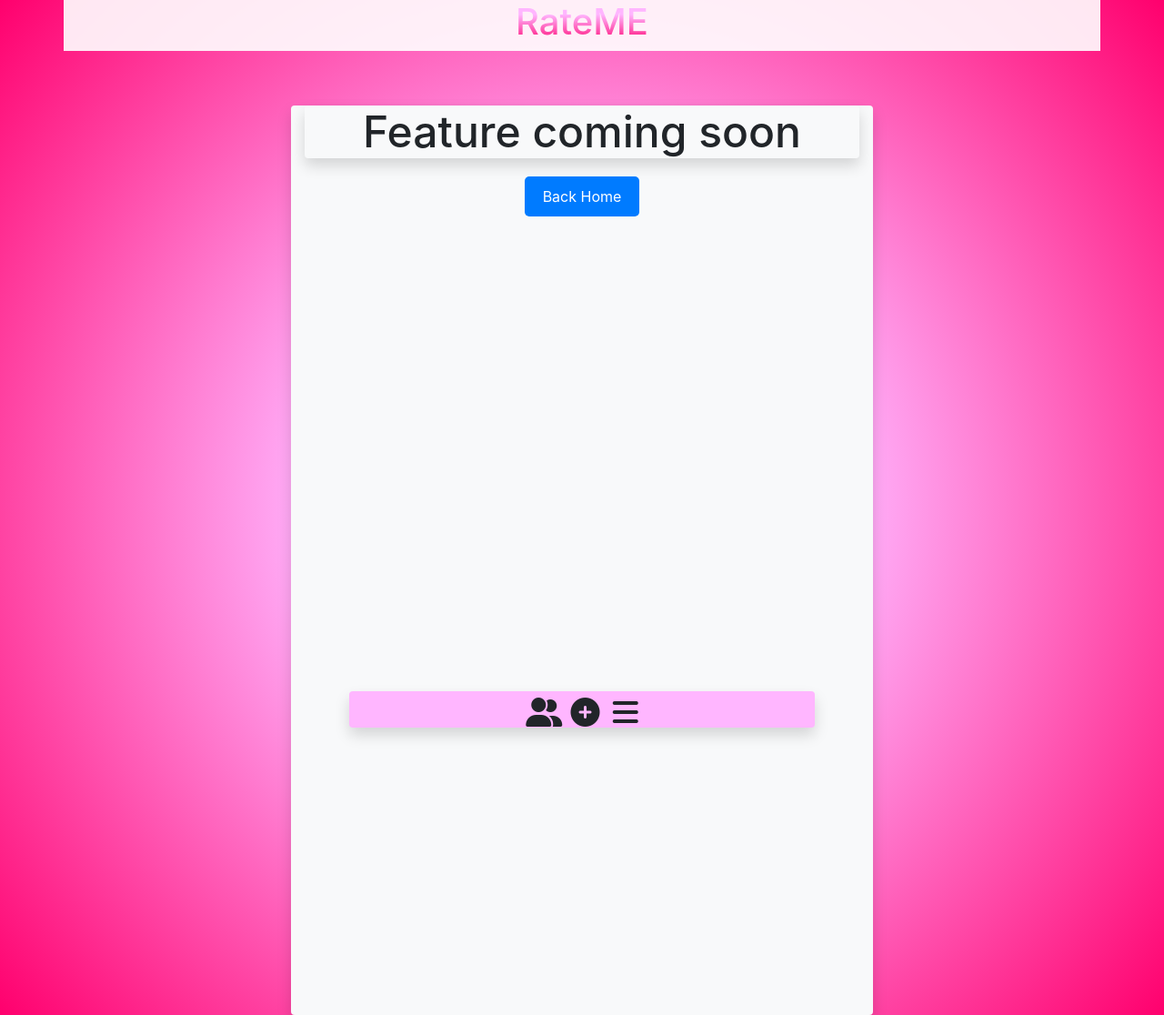
After one commit to CyberHummel/Rate-ME, a PHP site: page /friends.php in a window 1280 px wide. The commit adds this page. Shown: the whole page at 91% size. Run offline with PHP 8.4, Linux system fonts and the light colour scheme; some libraries are stand-ins or nearby versions.

```diff
--- /dev/null
+++ b/App/Frontend/friends.php
@@ -0,0 +1,53 @@
+<!DOCTYPE html>
+<html lang="en">
+<head>
+    <meta charset="UTF-8">
+    <meta name="viewport" content="width=device-width, initial-scale=1.0">
+    <title>Welcome Home!</title>
+    <link rel="stylesheet" href="home.css"> <!-- Styling -->
+    <link rel="stylesheet" href="https://cdn.jsdelivr.net/npm/bootstrap@4.1.3/dist/css/bootstrap.min.css" crossorigin="anonymous"> <!-- Bootstrap -->
+    <script src="https://kit.fontawesome.com/c5f3357375.js" crossorigin="anonymous"></script> <!-- FontAwesome für Icons -->
+    <style>
+        /* Stil für die "Feature coming soon" Nachricht und den "Back Home" Button */
+        .feature-message {
+            font-size: 3em;
+            text-align: center;
+            margin-top: 20%;
+        }
+        .back-home-button {
+            text-align: center;
+            margin-top: 20px;
+        }
+        .back-home-button a {
+            display: inline-block;
+            background-color: #007bff;
+            color: #fff;
+            padding: 10px 20px;
+            text-decoration: none;
+            border-radius: 5px;
+            transition: background-color 0.3s ease;
+        }
+        .back-home-button a:hover {
+            background-color: #0056b3;
+        }
+    </style>
+</head>
+<body class="backround" style="height: 1000px;">
+    <div class="container rounded bg-light shadow mb-5 text" style="height: 100%; width: 50%;">
+        <div class="fixed-top container" style="background-color:rgb(255,255,255,0.9)">
+            <h1 class="h1 text-center rate-me_headline">RateME</h1>
+        </div>
+        <div class="container rounded shadow mb-3">
+            <h1 class="feature-message">Feature coming soon</h1>
+        </div>
+        <div class="back-home-button">
+            <a href="home.php">Back Home</a>
+        </div>
+        <div id="bottom-bar" class="container rounded shadow mb-8 text-center fixed-bottom" style="height: 5%;background-color:rgb(255,182,255,1); width:40%;">
+            <i class="fa-solid fa-user-group fa-2xl" style="margin-right: 1%; vertical-align: bottom;"></i>
+            <i class="fa-solid fa-circle-plus fa-2xl" style="margin-right: 2%; vertical-align: bottom;"></i>
+            <i class="fa-solid fa-bars fa-2xl" style="vertical-align: bottom;"></i>
+        </div>
+    </div>
+</body>
+</html>
--- a/App/Frontend/home.php
+++ b/App/Frontend/home.php
@@ -61,7 +61,10 @@
 
         <br>
         <div id="bottom-bar" class="container rounded shadow mb-8 text-center fixed-bottom" style="height: 5%;background-color:rgb(255,182,255,1); width:40%;">
-            <i class="fa-solid fa-user-group fa-2xl" style="margin-right: 1%; vertical-align: bottom;"></i>
+        <!-- einbettung in a tag um es als link benutzen zu können-->
+        <a href="friends.php" style="text-decoration: none;">
+                <i class="fa-solid fa-user-group fa-2xl" style="margin-right: 1%; vertical-align: bottom;"></i>
+            </a>
             <i class="fa-solid fa-circle-plus fa-2xl" style="margin-right: 2%; vertical-align: bottom;"></i>
             <i class="fa-solid fa-bars fa-2xl" style="vertical-align: bottom;"></i>
         </div>
```
